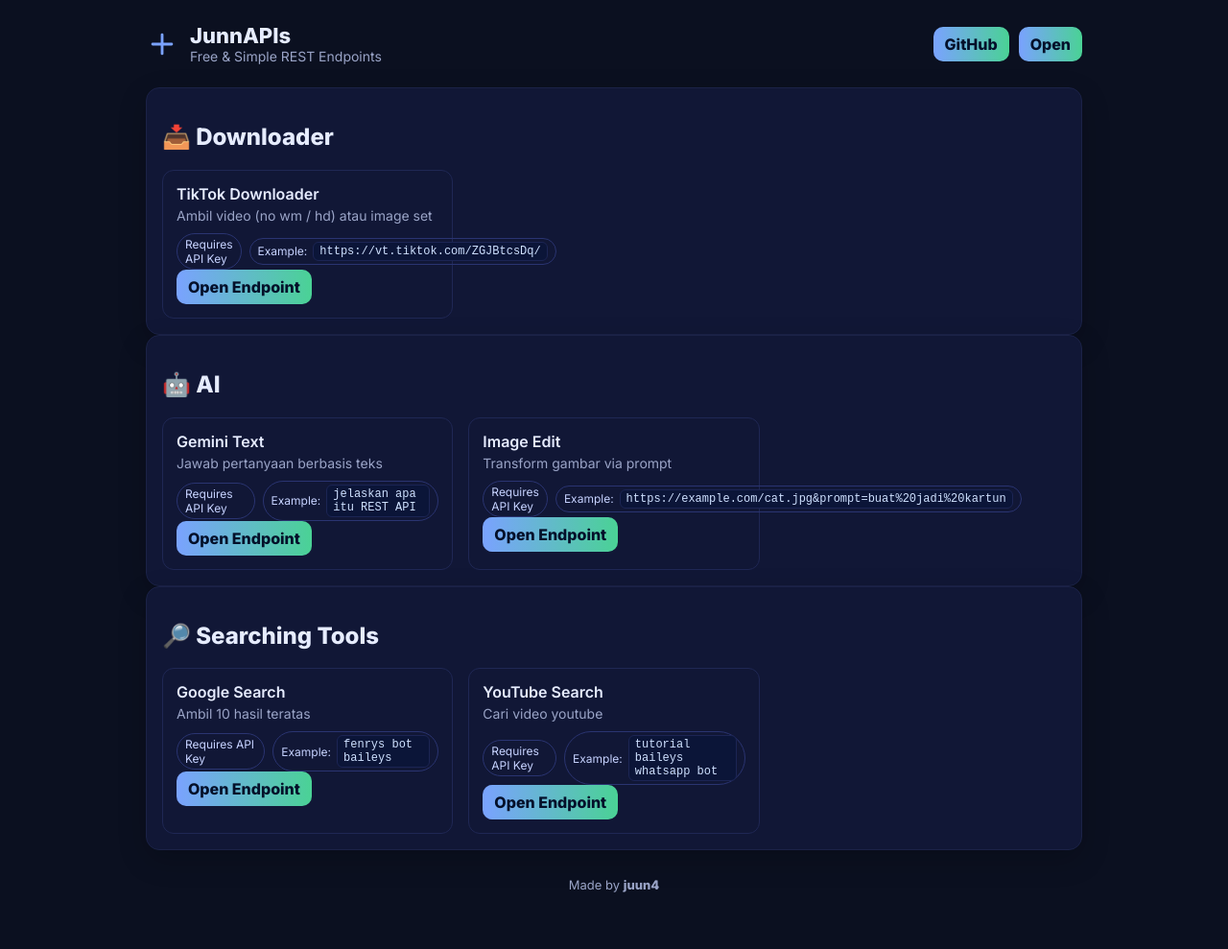
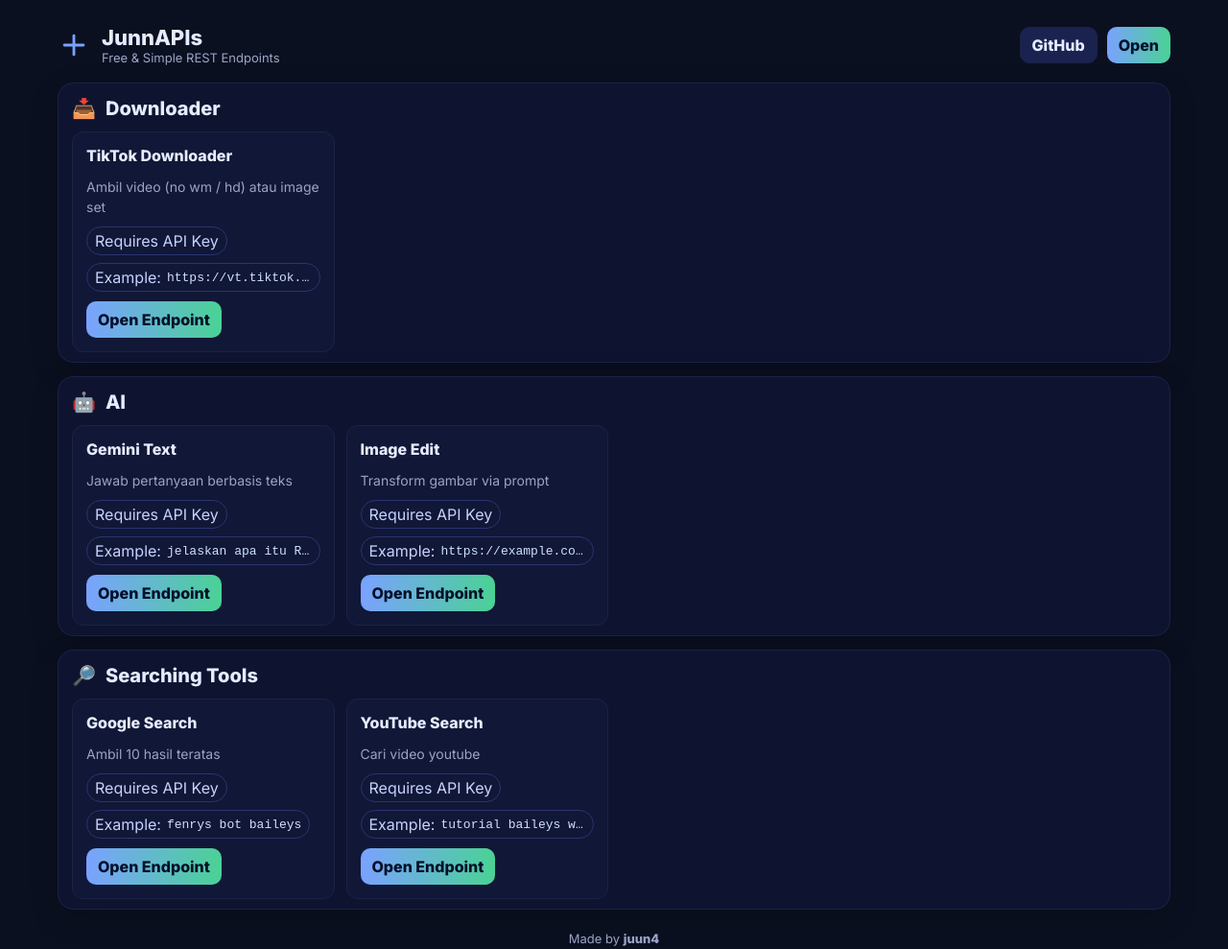
Before and after one commit to juun4/RestApi-s, a website: page public/index.html in a window 1280 px wide. Shown: the whole page at 96% size. Before the commit the page ends 954 px from the top, so only its background shows below. Drawn offline with Linux system fonts and the light colour scheme.

Commit message:
Update index.html

```diff
--- a/public/index.html
+++ b/public/index.html
@@ -2,141 +2,118 @@
 <html lang="id">
 <head>
   <meta charset="utf-8" />
-  <meta name="viewport" content="width=device-width, initial-scale=1" />
-  <title>RestApi-s</title>
-  <link rel="preconnect" href="https://fonts.googleapis.com" />
-  <link rel="preconnect" href="https://fonts.gstatic.com" crossorigin />
-  <link href="https://fonts.googleapis.com/css2?family=Inter:wght@400;600;800&display=swap" rel="stylesheet" />
-  <style>
-    :root { --bg:#0b1020; --card:#111736; --muted:#9aa4c7; --text:#e6ecff; --acc:#7aa2ff; --acc2:#4ad295; }
-    *{ box-sizing:border-box }
-    body{ margin:0; font-family:Inter,system-ui,Segoe UI,Arial; background:var(--bg); color:var(--text) }
-    .wrap{ max-width:1024px; margin:0 auto; padding:24px }
-    header{ display:flex; align-items:center; justify-content:space-between; gap:16px; margin-bottom:24px }
-    .brand{ display:flex; gap:12px; align-items:center }
-    .brand h1{ font-size:22px; margin:0 }
-    .tag{ color:var(--muted); font-size:14px }
-    .card{ background:var(--card); border:1px solid #1b2247; border-radius:14px; padding:16px; box-shadow:0 10px 30px rgba(0,0,0,.2) }
-    .grid{ display:grid; grid-template-columns:repeat(auto-fill,minmax(280px,1fr)); gap:16px }
-    .item{ border:1px solid #1f2754; border-radius:12px; padding:14px; transition:transform .1s ease }
-    .item:hover{ transform:translateY(-2px) }
-    .title{ font-weight:600; margin:0 0 4px }
-    .desc{ color:var(--muted); font-size:14px; margin:0 0 10px }
-    .meta{ display:flex; gap:8px; align-items:center; color:var(--muted); font-size:12px }
-    .pill{ display:inline-flex; padding:3px 8px; border-radius:999px; border:1px solid #2a3471; font-size:12px; color:#c6d2ff; gap:6px; align-items:center }
-    a.btn{ display:inline-flex; gap:8px; align-items:center; background:linear-gradient(90deg,var(--acc),var(--acc2)); color:#04102a; text-decoration:none; padding:8px 12px; border-radius:10px; font-weight:700 }
-    footer{ margin-top:28px; color:var(--muted); font-size:13px; text-align:center }
-    code{ background:#0b1538; padding:2px 6px; border-radius:6px; border:1px solid #1c2554; color:#cfe1ff }
-  </style>
+  <meta name="viewport" content="width=device-width,initial-scale=1,viewport-fit=cover" />
+  <title>JunnAPIs • Free & Simple REST Endpoints</title>
+
+  <!-- Fonts (opsional) -->
+  <link rel="preconnect" href="https://fonts.googleapis.com"/>
+  <link rel="preconnect" href="https://fonts.gstatic.com" crossorigin/>
+  <link href="https://fonts.googleapis.com/css2?family=Inter:wght@400;600;800&display=swap" rel="stylesheet"/>
+
+  <!-- CSS utama -->
+  <link rel="stylesheet" href="/style.css">
 </head>
 <body>
   <div class="wrap">
     <header>
       <div class="brand">
-        <svg width="34" height="34" viewBox="0 0 24 24" fill="none"><path d="M5 12h14M12 5v14" stroke="#7aa2ff" stroke-width="2" stroke-linecap="round"/></svg>
+        <svg width="34" height="34" viewBox="0 0 24 24" fill="none" aria-hidden="true">
+          <path d="M5 12h14M12 5v14" stroke="#7aa2ff" stroke-width="2" stroke-linecap="round"/>
+        </svg>
         <div>
-          <h1 id="siteName">RestApi-s</h1>
-          <div class="tag" id="tagline">Free & Simple REST Endpoints</div>
+          <h1 id="siteName">JunnAPIs</h1>
+          <div class="tag" id="tagline">Free &amp; Simple REST Endpoints</div>
         </div>
       </div>
-      <div style="display:flex; gap:10px">
-        <a id="repoLink" class="btn" target="_blank" rel="noreferrer">GitHub</a>
-        <a id="deployLink" class="btn" target="_blank" rel="noreferrer">Deploy</a>
+      <div class="cta">
+        <a id="repoLink" class="btn btn-ghost" target="_blank" rel="noreferrer">GitHub</a>
+        <a id="deployLink" class="btn btn-grad" target="_blank" rel="noreferrer">Open</a>
       </div>
     </header>
 
     <div id="content"></div>
 
-    <footer>
-      <div>Made by <b id="creator">-</b></div>
-    </footer>
+    <footer>Made by <b id="creator">juun4</b></footer>
   </div>
 
   <script>
     async function main(){
-      const res = await fetch('/src/web-set.json', { cache: 'no-store' });
+      const res = await fetch('/src/web-set.json',{cache:'no-store'});
       const cfg = await res.json();
 
-      // branding
-      document.getElementById('siteName').textContent = cfg?.branding?.siteName ?? 'RestApi-s';
-      document.getElementById('tagline').textContent  = cfg?.branding?.tagline ?? 'Free & Simple REST Endpoints';
-      const repo = document.getElementById('repoLink');
-      repo.href = cfg?.branding?.repo || '#';
-      repo.textContent = 'GitHub';
-      const dep  = document.getElementById('deployLink');
-      dep.href = cfg?.branding?.deployUrl || '#';
-      dep.textContent = 'Open';
+      // Branding
+      document.getElementById('siteName').textContent = cfg?.branding?.siteName ?? 'JunnAPIs';
+      document.getElementById('tagline').textContent  = cfg?.branding?.tagline  ?? 'Free & Simple REST Endpoints';
+      document.getElementById('creator').textContent  = cfg?.apiSettings?.creator ?? 'unknown';
+      const repo = document.getElementById('repoLink'); repo.href = cfg?.branding?.repo || '#';
+      const dep  = document.getElementById('deployLink'); dep.href = cfg?.branding?.deployUrl || '#';
 
-      document.getElementById('creator').textContent = cfg?.apiSettings?.creator ?? 'unknown';
+      // Urutkan kategori opsional dengan field "order"
+      const categories = (cfg.categories || []).slice()
+        .sort((a,b)=>(a.order??99)-(b.order??99));
 
-      // render categories & items
       const mount = document.getElementById('content');
       mount.innerHTML = '';
-      (cfg.categories || []).forEach(cat => {
+
+      for (const cat of categories){
         const sec = document.createElement('section');
-        sec.className = 'card';
-        const h = document.createElement('h2');
-        h.innerHTML = `${cat.icon || '📦'} ${cat.title || 'Kategori'}`;
-        sec.appendChild(h);
+        sec.className = 'section';
 
-        const grid = document.createElement('div');
-        grid.className = 'grid';
+        const h2 = document.createElement('h2');
+        h2.innerHTML = `${cat.icon || '📦'} <span>${cat.title || 'Category'}</span>`;
+        sec.appendChild(h2);
 
-        (cat.items || []).forEach(it => {
-          const card = document.createElement('div');
-          card.className = 'item';
+        const grid = document.createElement('div'); grid.className='grid';
 
-          const t = document.createElement('div');
-          t.className = 'title';
+        for (const it of (cat.items||[])){
+          const card = document.createElement('div'); card.className='item';
+
+          const t = document.createElement('div'); t.className='title';
           t.textContent = it.title || 'Untitled';
           card.appendChild(t);
 
-          const d = document.createElement('p');
-          d.className = 'desc';
+          const d = document.createElement('p'); d.className='desc';
           d.textContent = it.desc || '';
           card.appendChild(d);
 
-          const meta = document.createElement('div');
-          meta.className = 'meta';
+          const meta = document.createElement('div'); meta.className='meta';
 
-          const pill = document.createElement('span');
-          pill.className = 'pill';
-          pill.textContent = (it.requireKey ?? cfg.apiSettings?.defaultRequireKey) ? 'Requires API Key' : 'No Key';
-          meta.appendChild(pill);
+          // Badge API key
+          const needKey = (it.requireKey ?? cfg?.apiSettings?.defaultRequireKey) ? 'Requires API Key' : 'No Key';
+          const keyPill = document.createElement('span'); keyPill.className='pill';
+          keyPill.textContent = needKey; meta.appendChild(keyPill);
 
-          if (it.example) {
-            const ex = document.createElement('span');
-            ex.className = 'pill';
-            ex.innerHTML = 'Example: <code>' + (it.example || '') + '</code>';
+          // Example (klik → buka endpoint dengan example yang di-encode)
+          if (it.example){
+            const ex = document.createElement('span'); ex.className='pill';
+            const base = (it.path || '').trim();
+            const href = base.endsWith('=') ? (base + encodeURIComponent(it.example)) : base;
+            ex.title = it.example; // tooltip di desktop
+            ex.innerHTML = `Example: <a href="${href}" target="_blank" rel="noreferrer"><code>${it.example}</code></a>`;
             meta.appendChild(ex);
           }
-
           card.appendChild(meta);
 
-          // tombol GO
-          if (it.path) {
-            const go = document.createElement('a');
-            go.className = 'btn';
-            go.textContent = 'Open Endpoint';
-            const base = (it.path || '').trim();
-            // jika path berakhiran '=' dan ada example, gabungkan otomatis
-            const href = (base.endsWith('=') && it.example) ? (base + encodeURIComponent(it.example)) : base;
-            go.href = href;
-            go.target = '_blank';
-            go.rel = 'noreferrer';
-            card.appendChild(document.createElement('div')).appendChild(go);
-          }
+          // Tombol Open Endpoint
+          const actions = document.createElement('div'); actions.className='actions';
+          const open = document.createElement('a'); open.className='open';
+          open.textContent = 'Open Endpoint';
+          const path = (it.path || '').trim();
+          open.href = (path.endsWith('=') && it.example) ? (path + encodeURIComponent(it.example)) : path;
+          open.target = '_blank'; open.rel = 'noreferrer';
+          actions.appendChild(open);
+          card.appendChild(actions);
 
           grid.appendChild(card);
-        });
+        }
 
         sec.appendChild(grid);
         mount.appendChild(sec);
-      });
+      }
     }
-    main().catch(err => {
-      const mount = document.getElementById('content');
-      mount.innerHTML = '<div class="card">Gagal memuat konfigurasi: ' + (err?.message || err) + '</div>';
+    main().catch(err=>{
+      document.getElementById('content').innerHTML =
+        `<div class="section"><div class="item">Gagal memuat konfigurasi: ${err?.message||err}</div></div>`;
     });
   </script>
 </body>
```
